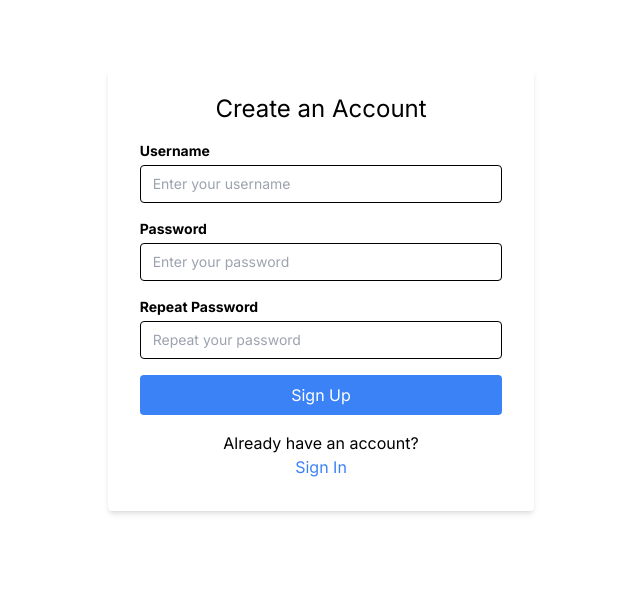
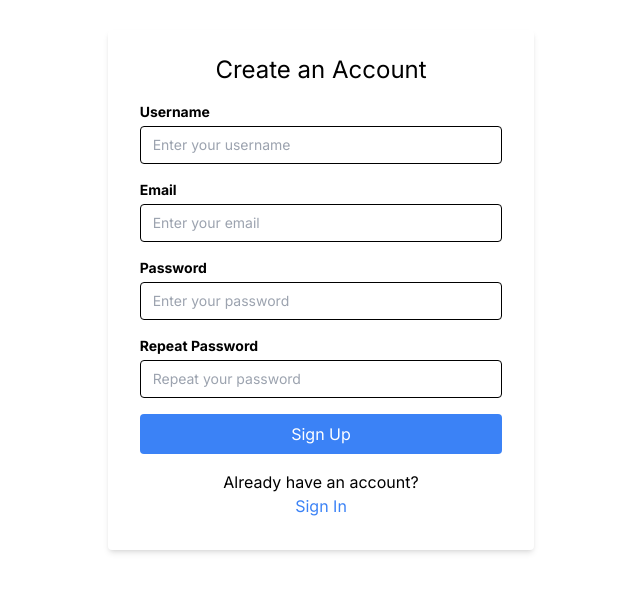
Before and after one commit to aitmamatovmusa/flavor_finder_frontend, a React (Vite) app: page /signup in a window 1280 px wide. Shown: the part 102-694 px from the top of the page, without its empty margins (319-959 px from the left). Built offline with nearby package versions, Linux system fonts and the light colour scheme; no server answers.

Commit message:
Add validation for fields and a new field for email

```diff
--- a/src/pages/SignUp.tsx
+++ b/src/pages/SignUp.tsx
@@ -1,14 +1,43 @@
 import { MouseEvent, ChangeEvent, useState } from 'react';
+import { httpClient } from '../api/client';
+
+interface UserForm {
+  username: string;
+  password: string;
+  email: string;
+}
 
 function SignUp() {
   const [signUpForm, setSignUpForm] = useState({
     username: '',
     password: '',
     repeatPassword: '',
+    email: '',
   });
 
-  function registerUser(e: MouseEvent<HTMLButtonElement>) {
+  async function registerUser(userForm: UserForm) {
+    try {
+      await httpClient.post('/register/', userForm);
+    } catch {
+      throw new Error('Registration error');
+    }
+  }
+
+  function checkUserForm(e: MouseEvent<HTMLButtonElement>) {
     e.preventDefault();
+
+    const { username, password, repeatPassword, email } = signUpForm;
+    if (
+      username.trim() &&
+      password.trim() &&
+      repeatPassword.trim() &&
+      email.trim()
+    ) {
+      if (password === repeatPassword) {
+        const userForm = { username, password, email };
+        registerUser(userForm);
+      }
+    }
   }
 
   function handleInputChange(e: ChangeEvent<HTMLInputElement>) {
@@ -33,6 +62,21 @@ function SignUp() {
               name="username"
               className="font-normal border rounded py-2 px-3 w-full focus:outline-none focus:shadow-outline mt-1"
               placeholder="Enter your username"
+            />
+          </label>
+
+          <label
+            htmlFor="email"
+            className="block text-gray-700 text-sm font-bold mb-2"
+          >
+            Email
+            <input
+              onChange={handleInputChange}
+              type="email"
+              name="email"
+              id="email"
+              className="font-normal border rounded py-2 px-3 w-full focus:outline-none focus:shadow-outline mt-1"
+              placeholder="Enter your email"
             />
           </label>
 
@@ -67,7 +111,7 @@ function SignUp() {
           </label>
 
           <button
-            onClick={(e) => registerUser(e)}
+            onClick={(e) => checkUserForm(e)}
             type="submit"
             className="bg-blue-500 hover:bg-blue-700 text-white py-2 px-4 rounded w-full focus:outline-none focus:shadow-outline"
           >
```
